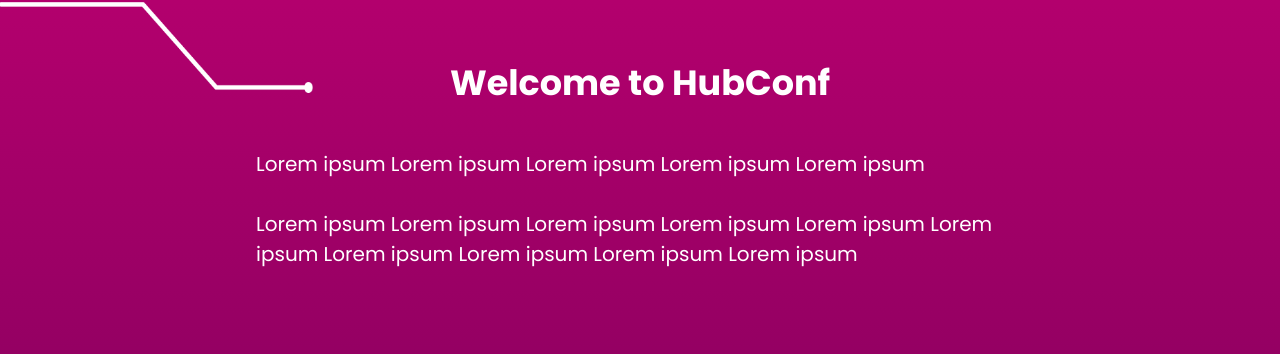
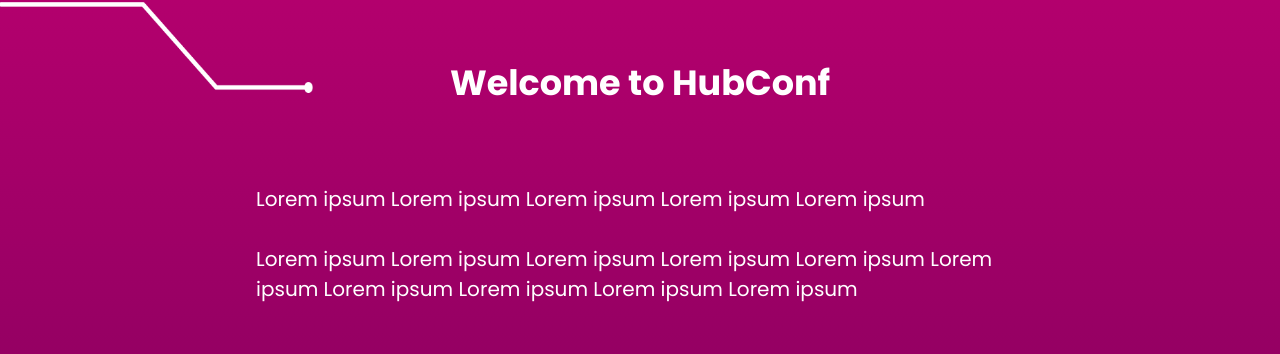
Before and after one commit to AUBGTheHUB/hub-conf-signup, a React (Create React App) app in the folder packages/web/: page / in a window 1280 px wide. Shown: the part 133-487 px from the top of the page. Built offline with nearby package versions, Linux system fonts and the light colour scheme.

Commit message:
added margin between sections

```diff
--- a/packages/web/src/style.css
+++ b/packages/web/src/style.css
@@ -90,7 +90,7 @@
     font-weight:400;
     font-size: 20px;
     max-width: 60%;
-    padding-top: 40px;
+    margin-top: 75px;
 }
 .Reg .content{
   margin-top: 40px;
```
